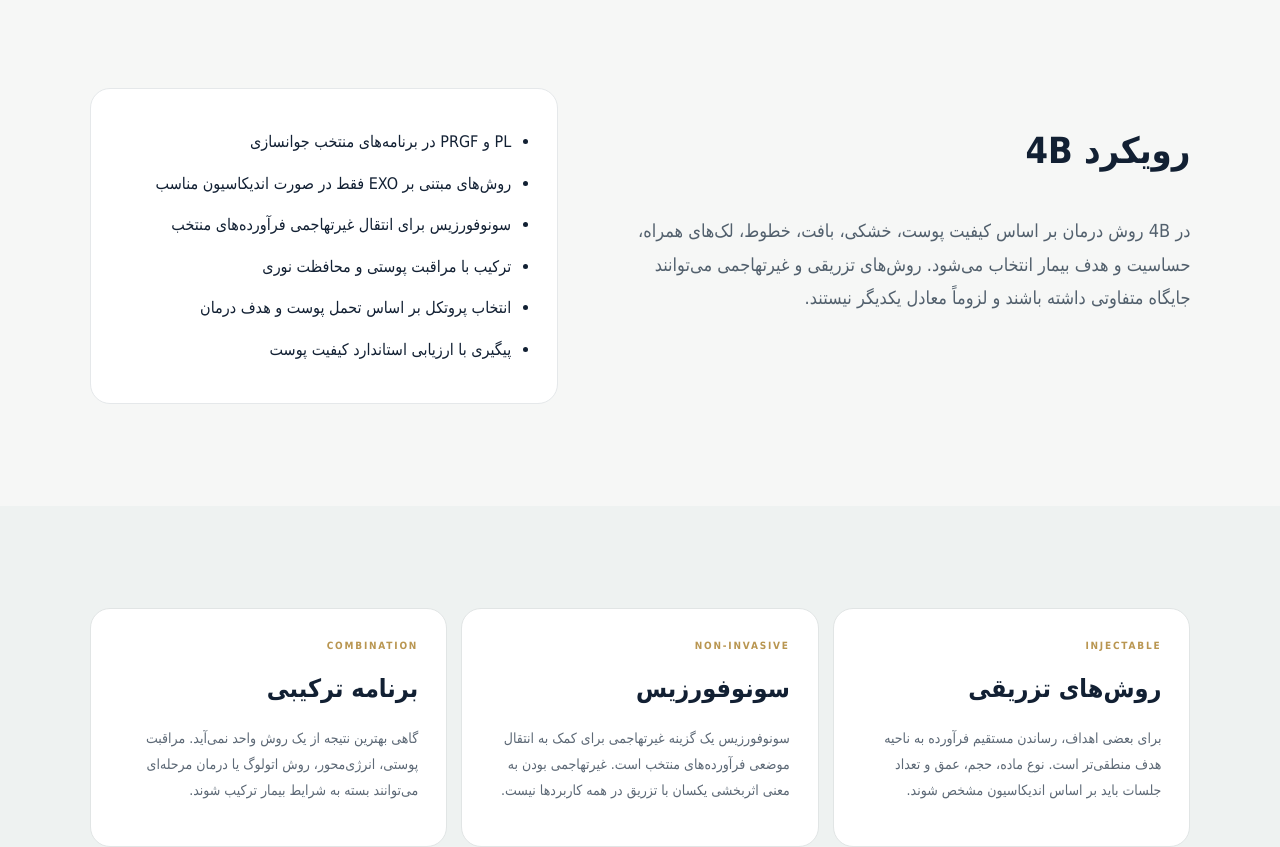
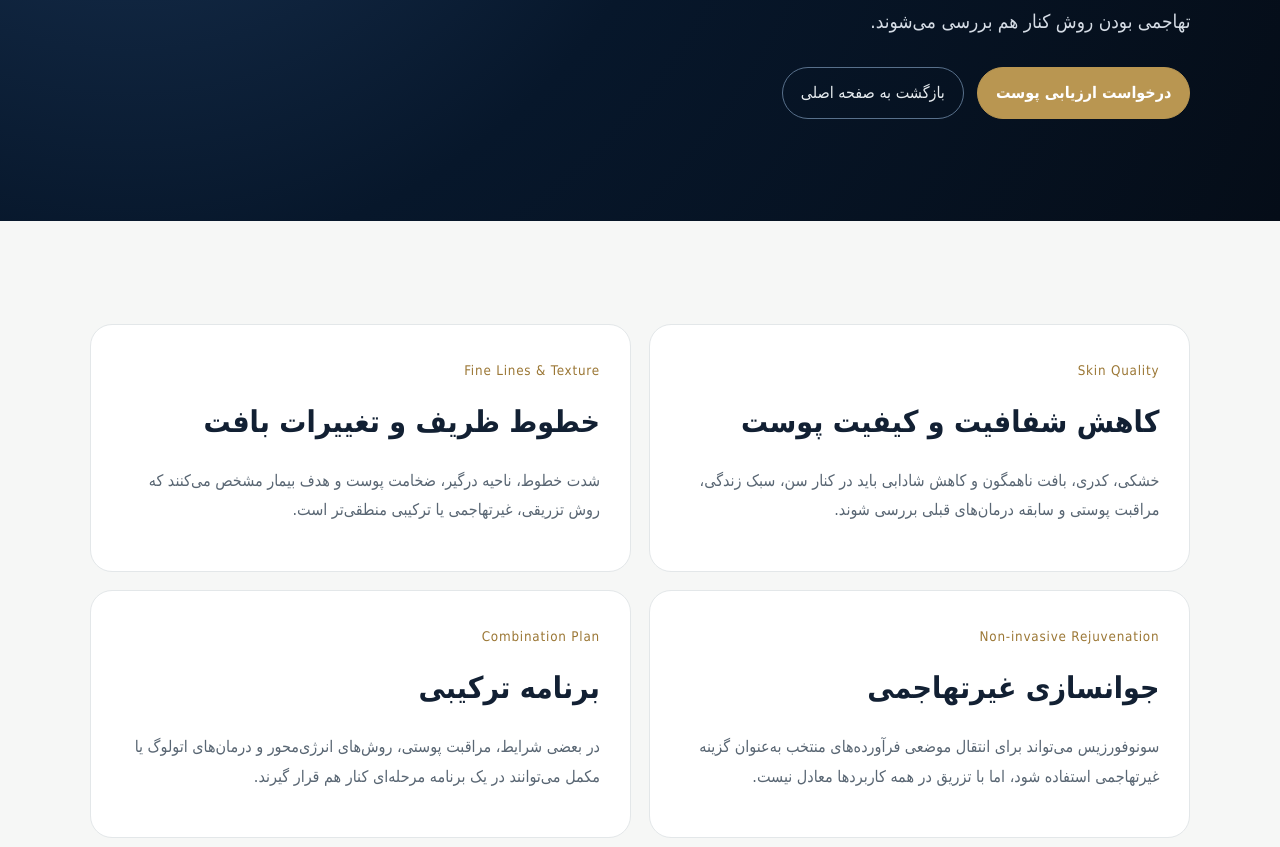
Before and after one commit to kianariai-alt/4B-Clinic-Web, a SvelteKit app: page /skin in a window 1280 px wide. Shown: the part 542-1389 px from the top of the page. Built offline with nearby package versions, Linux system fonts and the light colour scheme.

Commit message:
feat: rebuild skin as full clinical pathway page

```diff
--- a/src/routes/skin/+page.svelte
+++ b/src/routes/skin/+page.svelte
@@ -1,5 +1,19 @@
 <script>
-  import ServicePage from '$lib/components/ServicePage.svelte';
+  import ClinicalPathwayPage from '$lib/components/ClinicalPathwayPage.svelte';
+
+  const conditions = [
+    { title: 'کاهش شفافیت و کیفیت پوست', en: 'Skin Quality', text: 'خشکی، کدری، بافت ناهمگون و کاهش شادابی باید در کنار سن، سبک زندگی، مراقبت پوستی و سابقه درمان‌های قبلی بررسی شوند.' },
+    { title: 'خطوط ظریف و تغییرات بافت', en: 'Fine Lines & Texture', text: 'شدت خطوط، ناحیه درگیر، ضخامت پوست و هدف بیمار مشخص می‌کنند که روش تزریقی، غیرتهاجمی یا ترکیبی منطقی‌تر است.' },
+    { title: 'جوانسازی غیرتهاجمی', en: 'Non-invasive Rejuvenation', text: 'سونوفورزیس می‌تواند برای انتقال موضعی فرآورده‌های منتخب به‌عنوان گزینه غیرتهاجمی استفاده شود، اما با تزریق در همه کاربردها معادل نیست.' },
+    { title: 'برنامه ترکیبی', en: 'Combination Plan', text: 'در بعضی شرایط، مراقبت پوستی، روش‌های انرژی‌محور و درمان‌های اتولوگ یا مکمل می‌توانند در یک برنامه مرحله‌ای کنار هم قرار گیرند.' }
+  ];
+
+  const steps = [
+    { title: 'ارزیابی پوست', text: 'کیفیت، خشکی، حساسیت، خطوط، لک‌های همراه و سابقه درمان‌های زیبایی مرور می‌شوند.' },
+    { title: 'تعیین هدف', text: 'هدف بیمار از نظر شفافیت، بافت، خطوط یا روش غیرتهاجمی مشخص می‌شود تا درمان بر اساس انتظار واقعی طراحی شود.' },
+    { title: 'انتخاب روش', text: 'در صورت اندیکاسیون، PL، PRGF، روش‌های منتخب EXO، تزریق یا سونوفورزیس بررسی می‌شوند.' },
+    { title: 'پیگیری', text: 'کیفیت پوست و پاسخ درمان با شرایط تصویربرداری مشابه و در بازه زمانی مناسب مقایسه می‌شود.' }
+  ];
 </script>
 
 <svelte:head>
@@ -8,31 +22,20 @@
   <link rel="canonical" href="https://4b-clinic.com/skin" />
 </svelte:head>
 
-<ServicePage
-  title="پوست و جوانسازی"
-  subtitle="تمرکز بر کیفیت پوست، نه فقط یک پروسیجر واحد."
-  description="در 4B روش درمان بر اساس کیفیت پوست، خشکی، بافت، خطوط، لک‌های همراه، حساسیت و هدف بیمار انتخاب می‌شود. روش‌های تزریقی و غیرتهاجمی می‌توانند جایگاه متفاوتی داشته باشند و لزوماً معادل یکدیگر نیستند."
-  bullets={[
-    'PL و PRGF در برنامه‌های منتخب جوانسازی',
-    'روش‌های مبتنی بر EXO فقط در صورت اندیکاسیون مناسب',
-    'سونوفورزیس برای انتقال غیرتهاجمی فرآورده‌های منتخب',
-    'ترکیب با مراقبت پوستی و محافظت نوری',
-    'انتخاب پروتکل بر اساس تحمل پوست و هدف درمان',
-    'پیگیری با ارزیابی استاندارد کیفیت پوست'
-  ]}
+<ClinicalPathwayPage
+  eyebrow="SKIN • REJUVENATION • SONOPHORESIS"
+  title="جوانسازی پوست"
+  titleAccent="بر اساس کیفیت پوست و هدف شما"
+  intro="در 4B یک پروسیجر ثابت برای همه پیشنهاد نمی‌شود. کیفیت پوست، سابقه درمان‌ها، حساسیت، هدف بیمار و میزان تهاجمی بودن روش کنار هم بررسی می‌شوند."
+  {conditions}
+  pathwayTitle="روش تزریقی و غیرتهاجمی یک کاربرد واحد ندارند"
+  pathwayIntro="انتخاب درمان باید توضیح دهد چرا یک روش برای هدف مشخص بیمار مناسب‌تر است و چه محدودیت‌هایی دارد."
+  {steps}
+  noteTitle="نکته مهم"
+  note="غیرتهاجمی بودن یک روش به معنی اثربخشی یکسان با تزریق در همه کاربردها نیست. انتخاب مسیر باید بر اساس هدف درمان، شرایط پوست و شواهد موجود انجام شود."
+  ctaTitle="قبل از انتخاب روش، سابقه پوست و درمان‌های قبلی را مرور کنیم."
+  ctaText="اطلاعات مربوط به حساسیت‌ها، داروها، درمان‌های زیبایی قبلی و هدف شما کمک می‌کند برنامه منطقی‌تر و شخصی‌تری طراحی شود."
+  ctaLabel="درخواست ارزیابی پوست"
+  backHref="/"
+  backLabel="بازگشت به صفحه اصلی"
 />
-
-<section class="section skin-options">
-  <article><div class="eyebrow">INJECTABLE</div><h2>روش‌های تزریقی</h2><p>برای بعضی اهداف، رساندن مستقیم فرآورده به ناحیه هدف منطقی‌تر است. نوع ماده، حجم، عمق و تعداد جلسات باید بر اساس اندیکاسیون مشخص شوند.</p></article>
-  <article><div class="eyebrow">NON-INVASIVE</div><h2>سونوفورزیس</h2><p>سونوفورزیس یک گزینه غیرتهاجمی برای کمک به انتقال موضعی فرآورده‌های منتخب است. غیرتهاجمی بودن به معنی اثربخشی یکسان با تزریق در همه کاربردها نیست.</p></article>
-  <article><div class="eyebrow">COMBINATION</div><h2>برنامه ترکیبی</h2><p>گاهی بهترین نتیجه از یک روش واحد نمی‌آید. مراقبت پوستی، انرژی‌محور، روش اتولوگ یا درمان مرحله‌ای می‌توانند بسته به شرایط بیمار ترکیب شوند.</p></article>
-</section>
-
-<section class="section skin-cta">
-  <div><div class="eyebrow">PERSONALIZED PLAN</div><h2>هدف، پوست طبیعی‌تر و سالم‌تر است؛ نه تغییر چهره با یک نسخه ثابت.</h2><p>قبل از انتخاب روش، سابقه درمان‌های زیبایی، حساسیت‌ها، داروها و هدف بیمار مرور می‌شوند تا برنامه واقع‌بینانه‌تری ساخته شود.</p></div>
-  <a class="button" href="/contact">درخواست ارزیابی پوست</a>
-</section>
-
-<style>
-  .skin-options{display:grid;grid-template-columns:repeat(3,1fr);gap:14px;background:#eef2f1}.skin-options article{background:#fff;border:1px solid #e1e5e5;border-radius:20px;padding:28px}.skin-options h2{font-size:25px;margin:10px 0}.skin-options p{color:#5d6976;font-size:14px}.skin-cta{display:flex;justify-content:space-between;align-items:end;gap:40px;background:#07172b;color:#fff}.skin-cta h2{font-size:clamp(28px,4vw,48px);line-height:1.45;margin:10px 0}.skin-cta p{max-width:820px;color:#c6d0da}@media(max-width:900px){.skin-options{grid-template-columns:1fr}.skin-cta{align-items:flex-start;flex-direction:column}}
-</style>
```
